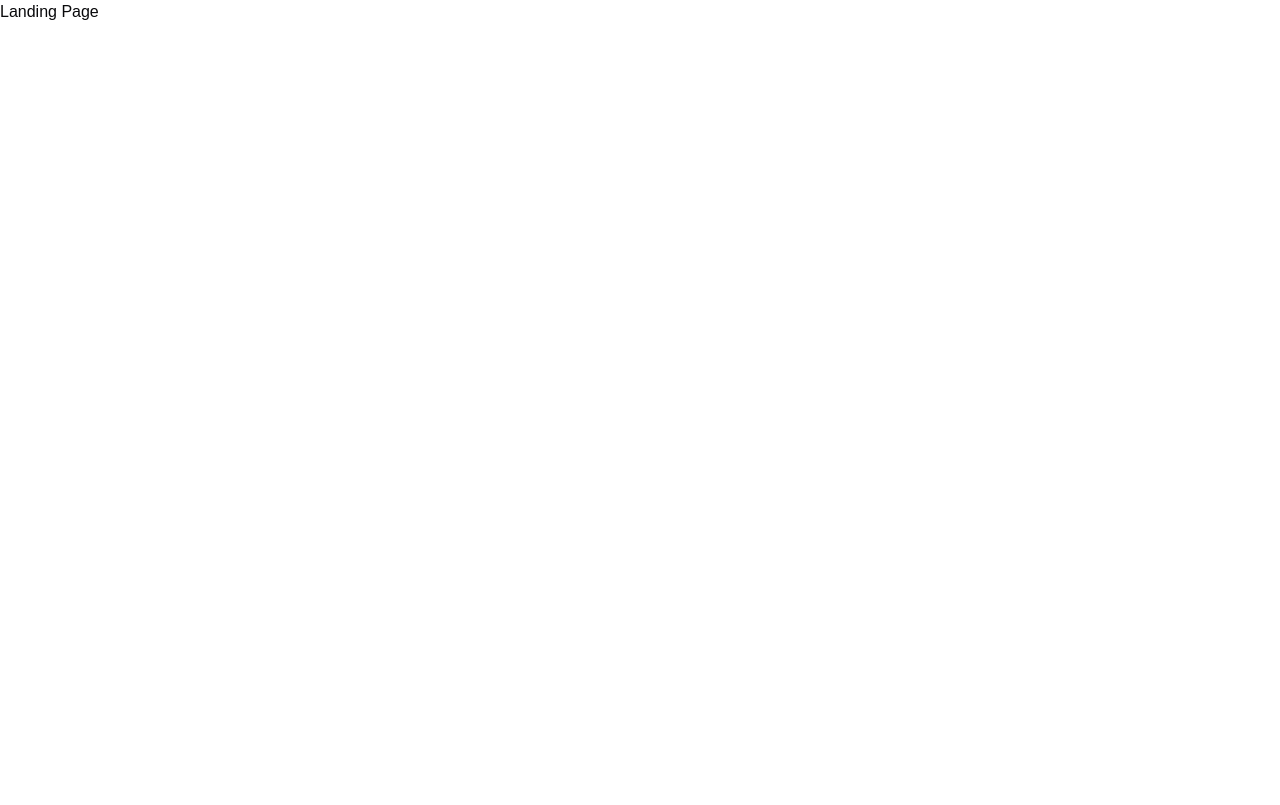
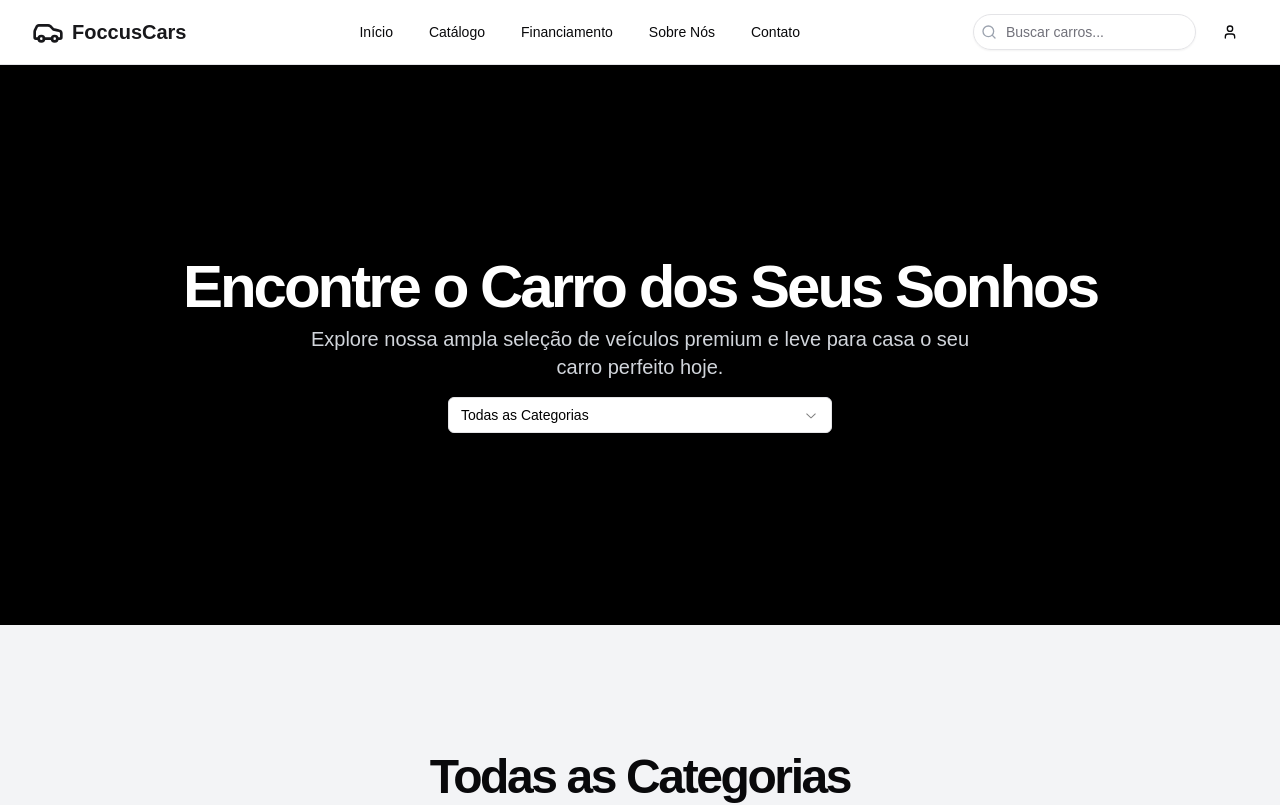
Before and after one commit to edukonzen/foccus-veiculos, a Next.js app: page / in a window 1280 px wide. Shown: the top 805 px of the page. Built offline with nearby package versions, Linux system fonts and the light colour scheme.

Commit message:
homePage

```diff
--- a/app/page.tsx
+++ b/app/page.tsx
@@ -1,8 +1,7 @@
+import HomePage from "./home/_components/home-page"
 
 export default function Home() {
   return (
-    <main>
-      Landing Page
-    </main>
+    <HomePage />
   );
 }
```
